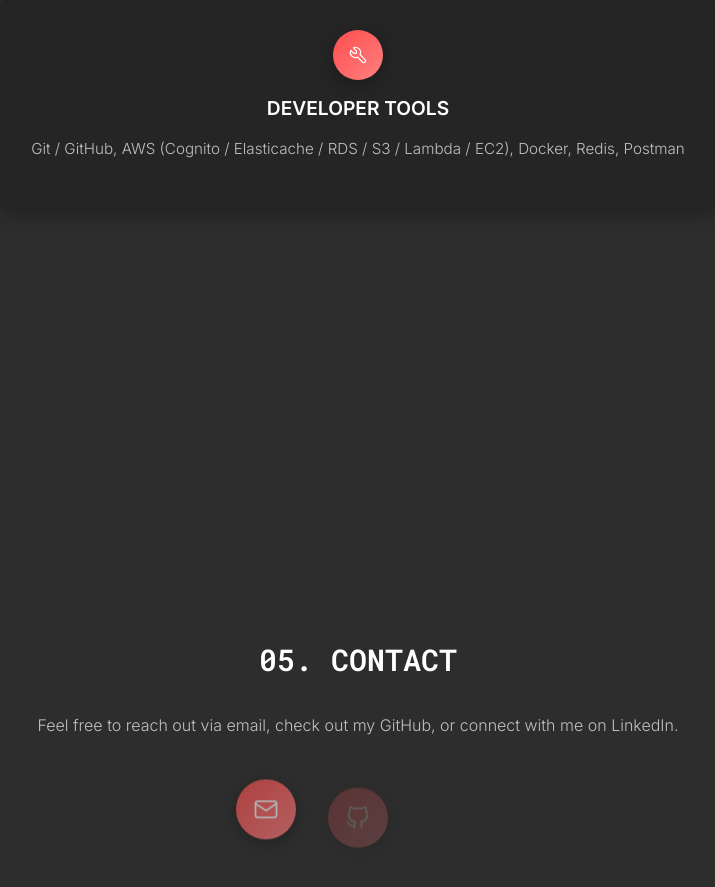
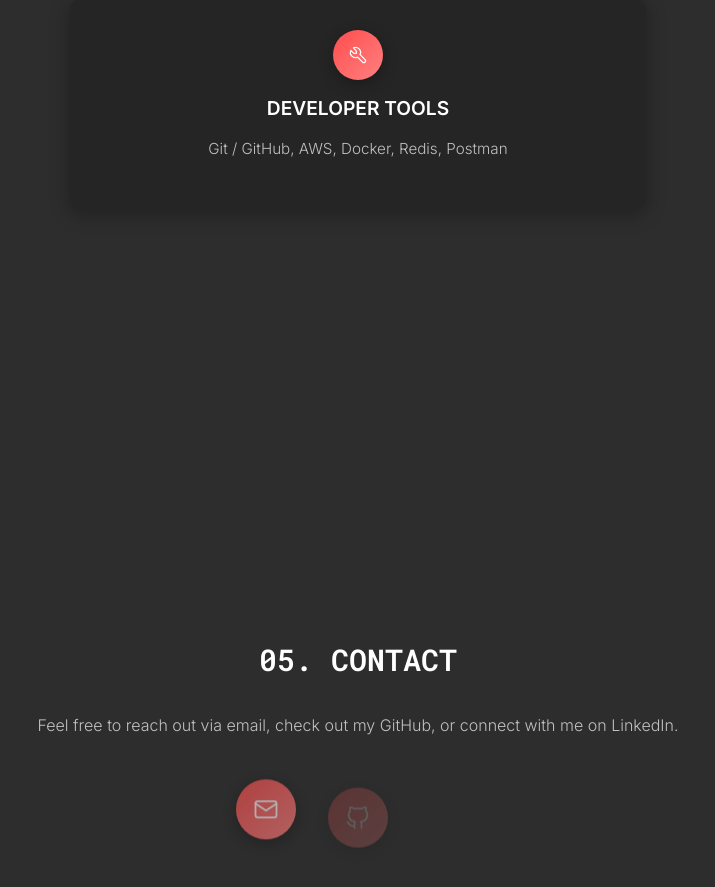
Before and after one commit to rohanshah35/rohanshah35.github.io, a Next.js app: page / in a window 1280 px wide. Shown: the part 4400-5287 px from the top of the page, without its empty margins (282-997 px from the left). Built offline with nearby package versions, Linux system fonts and the light colour scheme.

Commit message:
skills update

```diff
--- a/src/app/components/skills-table/skills-table.tsx
+++ b/src/app/components/skills-table/skills-table.tsx
@@ -22,7 +22,7 @@ export const skillsData = [
   },
   {
     category: 'DEVELOPER TOOLS',
-    skills: ['Git / GitHub', 'AWS (Cognito / Elasticache / RDS / S3 / Lambda / EC2)', 'Docker', 'Redis', 'Postman'],
+    skills: ['Git / GitHub', 'AWS', 'Docker', 'Redis', 'Postman'],
     icon: IconTool,
   },
 ];
```
